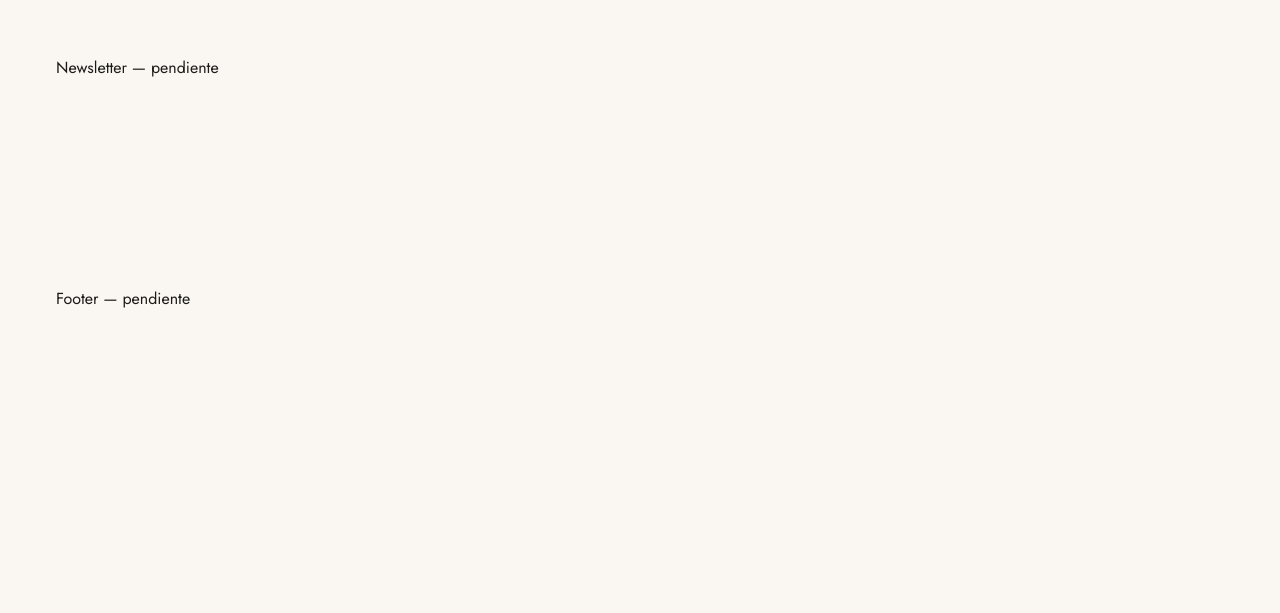
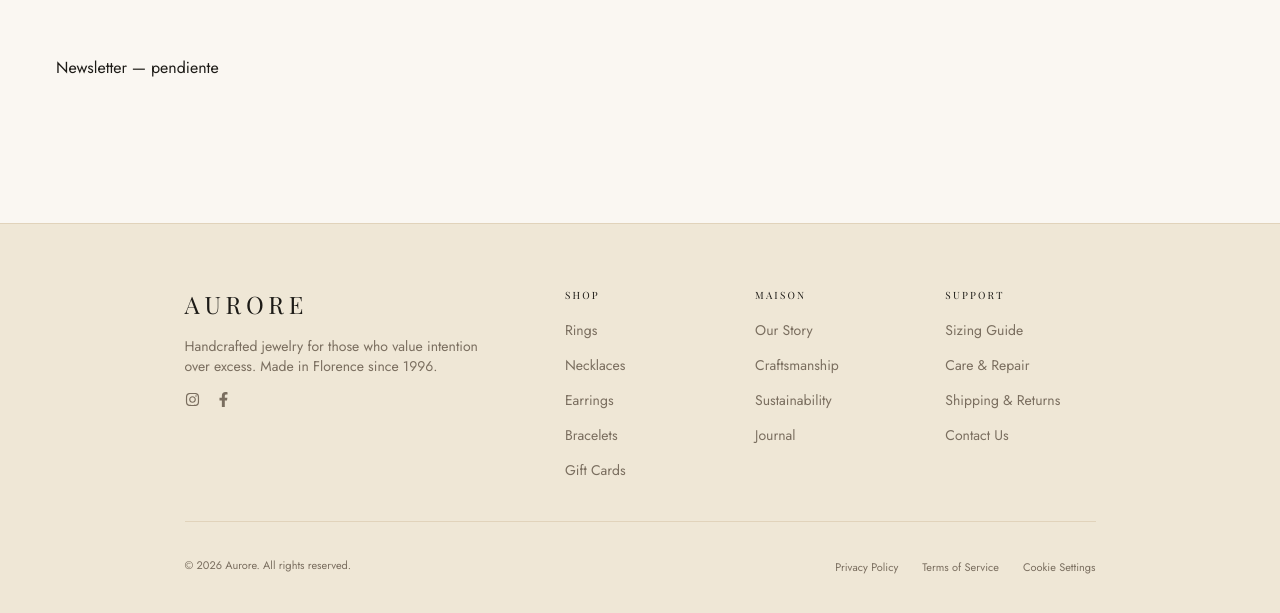
Before and after one commit to jadx2/07_joyeria, a React (Vite) app: page / in a window 1280 px wide. Shown: the part 2292-2905 px from the top of the page. Before the commit the page ends 2666 px from the top, so only its background shows below. Built offline with nearby package versions, Linux system fonts and the light colour scheme; a web font is replaced by a local one.

Commit message:
feat(#11,#12): footer completo con columnas de enlaces y barra inferior

```diff
--- a/package.json
+++ b/package.json
@@ -14,7 +14,8 @@
   "dependencies": {
     "lucide-react": "^1.26.0",
     "react": "^19.2.7",
-    "react-dom": "^19.2.7"
+    "react-dom": "^19.2.7",
+    "react-icons": "^5.7.0"
   },
   "devDependencies": {
     "@types/react": "^19.2.17",
--- /dev/null
+++ b/src/data/enlacesLegales.js
@@ -0,0 +1 @@
+export const enlacesLegales = ["Privacy Policy", "Terms of Service", "Cookie Settings"]
--- a/src/sections/Footer/Footer.css
+++ b/src/sections/Footer/Footer.css
@@ -1,3 +1,102 @@
 .footer {
-  padding: var(--space-xl) var(--container-pad);
+  padding: var(--space-xl) 0;
+  background: var(--color-bg-alt);
+  border-top: 1px solid var(--color-border);
 }
+
+.footer__columnas {
+  display: grid;
+  grid-template-columns: repeat(5, 1fr);
+  gap: var(--space-lg);
+}
+
+.footer__marca {
+  grid-column: span 2;
+}
+
+.footer__marca-nombre {
+  font-family: var(--font-display);
+  font-size: 1.5rem;
+  letter-spacing: 0.2em;
+  color: var(--color-text);
+  margin-bottom: var(--space-sm);
+}
+
+.footer__marca-descripcion {
+  max-width: 320px;
+  font-size: 0.875rem;
+  color: var(--color-text-muted);
+  margin-bottom: var(--space-sm);
+}
+
+.footer__redes {
+  display: flex;
+  gap: var(--space-sm);
+  color: var(--color-text-muted);
+}
+
+.footer__red {
+  color: inherit;
+  display: flex;
+}
+
+.footer__columna-titulo {
+  font-size: 0.625rem;
+  text-transform: uppercase;
+  letter-spacing: 0.22em;
+  color: var(--color-text);
+  margin-bottom: var(--space-sm);
+}
+
+.footer__enlaces {
+  list-style: none;
+  margin: 0;
+  padding: 0;
+  display: flex;
+  flex-direction: column;
+  gap: 12px;
+}
+
+.footer__enlace {
+  font-size: 0.875rem;
+  color: var(--color-text-muted);
+  text-decoration: none;
+  transition: color var(--transition);
+}
+
+.footer__enlace:hover {
+  color: var(--color-text);
+}
+
+.footer__inferior {
+  display: flex;
+  justify-content: space-between;
+  align-items: center;
+  margin-top: var(--space-lg);
+  padding-top: 32px;
+  border-top: 1px solid var(--color-border);
+}
+
+.footer__copyright {
+  font-size: 0.6875rem;
+  color: var(--color-text-muted);
+}
+
+.footer__legales {
+  display: flex;
+  gap: 24px;
+  list-style: none;
+  margin: 0;
+  padding: 0;
+}
+
+.footer__enlace-legal {
+  font-size: 0.6875rem;
+  color: var(--color-text-muted);
+  text-decoration: none;
+  transition: color var(--transition);
+}
+
+.footer__enlace-legal:hover {
+  color: var(--color-text);
+}
--- a/src/sections/Footer/Footer.jsx
+++ b/src/sections/Footer/Footer.jsx
@@ -1,7 +1,59 @@
 import "./Footer.css"
+import { FaInstagram, FaFacebookF } from "react-icons/fa"
+import Container from "../../components/Container/Container"
+import { enlacesFooter } from "../../data/enlacesFooter"
+import { enlacesLegales } from "../../data/enlacesLegales"
 
 const Footer = () => {
-  return <footer className="footer">Footer — pendiente</footer>
+  return (
+    <footer className="footer">
+      <Container>
+        <div className="footer__columnas">
+          <div className="footer__marca">
+            <p className="footer__marca-nombre">AURORE</p>
+            <p className="footer__marca-descripcion">
+              Handcrafted jewelry for those who value intention over excess.
+              Made in Florence since 1996.
+            </p>
+            <div className="footer__redes">
+              <a href="#" aria-label="Instagram" className="footer__red">
+                <FaInstagram size={15} />
+              </a>
+              <a href="#" aria-label="Facebook" className="footer__red">
+                <FaFacebookF size={15} />
+              </a>
+            </div>
+          </div>
+          {enlacesFooter.map((columna) => (
+            <div className="footer__columna" key={columna.titulo}>
+              <h3 className="footer__columna-titulo">{columna.titulo}</h3>
+              <ul className="footer__enlaces">
+                {columna.enlaces.map((enlace) => (
+                  <li key={enlace}>
+                    <a href="#" className="footer__enlace">
+                      {enlace}
+                    </a>
+                  </li>
+                ))}
+              </ul>
+            </div>
+          ))}
+        </div>
+        <div className="footer__inferior">
+          <p className="footer__copyright">© 2026 Aurore. All rights reserved.</p>
+          <ul className="footer__legales">
+            {enlacesLegales.map((enlace) => (
+              <li key={enlace}>
+                <a href="#" className="footer__enlace-legal">
+                  {enlace}
+                </a>
+              </li>
+            ))}
+          </ul>
+        </div>
+      </Container>
+    </footer>
+  )
 }
 
 export default Footer
```
Also changed, not shown: 1 other file (tests, documents, lock files or other folders).
